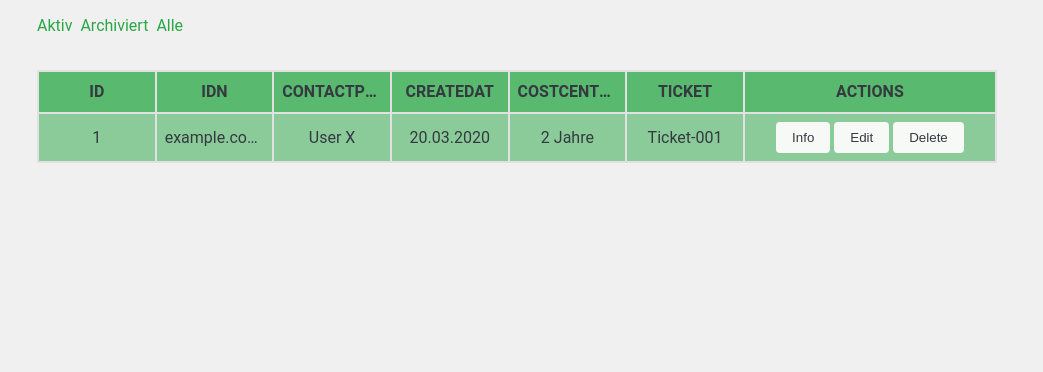
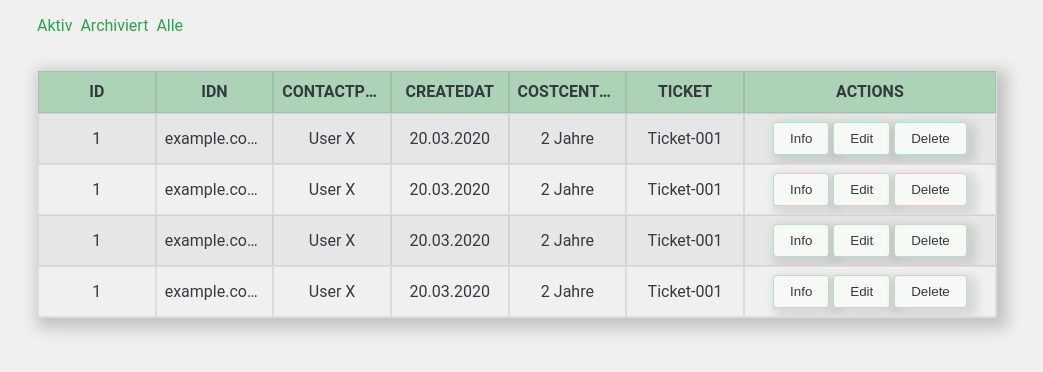
Before and after one commit to bajricadmir/verwaltungssystem-vanilla-html-css, a plain HTML site: page domains.html in a window 1280 px wide. Shown: the part 198-570 px from the top of the page, without its empty margins (123-1166 px from the left). Drawn offline with Linux system fonts and the light colour scheme.

Commit message:
Added CSS for table,btn ...

```diff
--- a/domains.css
+++ b/domains.css
@@ -5,7 +5,9 @@
   --dark-color: oklch(34.51% 0.0133 248.21);
   --btn-background-color: oklch(98% 0.0034 145.55);
   --nav-list-href-bgc: oklch(64.01% 0.1751 146.74 / 10.2%);
-  --table-border: oklch(0.91 0 0);
+  --table-border: oklch(29.23% 0 0 / 10%);
+  --table-th-bgc: oklch(64.01% 0.1751 146.74 / 30%);
+  --table-td-bgc: oklch(84.52% 0 0 / 30%);
 
   --font-size-base: 1rem;
   --font-family-base: "Roboto", sans-serif;
@@ -42,16 +44,6 @@ a {
 .centered {
   display: flex;
   align-items: center;
-}
-
-button {
-  background-color: var(--btn-background-color);
-  color: var(--dark-color);
-  border: none;
-  padding: calc(0.5 * var(--font-size-base)) calc(1 * var(--font-size-base));
-  border-radius: calc(0.25 * var(--font-size-base));
-  transition: background-color 0.1s ease-in-out;
-  cursor: pointer;
 }
 
 .header-logo {
@@ -105,6 +97,7 @@ button {
     min-width: calc(30 * var(--font-size-base));
     overflow-x: auto;
     margin-top: calc(2 * var(--font-size-base));
+    box-shadow: 5px 5px 15px 5px rgba(0, 0, 0, 0.2);
 
     table {
       width: 100%;
@@ -114,12 +107,32 @@ button {
       table-layout: fixed;
       border: 1px solid var(--table-border);
 
+      tr {
+        button {
+          background-color: var(--btn-background-color);
+          color: var(--dark-color);
+          padding: calc(0.5 * var(--font-size-base))
+            calc(1 * var(--font-size-base));
+          border: none;
+          border: 1px solid var(--table-th-bgc);
+          border-radius: calc(0.25 * var(--font-size-base));
+          transition: background-color 0.1s ease-in-out;
+          cursor: pointer;
+          box-shadow: 5px 5px 10px 5px rgba(0, 0, 0, 0.1);
+          transition: scale 0.1s ease-in-out;
+
+          &:hover {
+            transform: translateY(1px);
+          }
+        }
+      }
+
       tr:nth-child(odd) {
-        background-color: var(--success-color-50);
+        background-color: var(--table-td-bgc);
       }
 
       th {
-        background-color: var(--success-color-50);
+        background-color: var(--table-th-bgc);
         color: var(--dark-color);
         font-weight: 700;
         text-transform: uppercase;
@@ -156,7 +169,7 @@ button {
   transform: translate(-50%, -50%);
   padding: var(--font-size-base);
   border: 1px solid var(--dark-color);
-  border-radius: 5px;
+  border-radius: calc(0.5 * var(--font-size-base));
 }
 
 ::backdrop {
--- a/domains.html
+++ b/domains.html
@@ -86,6 +86,69 @@
                   </button>
                 </td>
               </tr>
+
+              <tr>
+                <td>1</td>
+                <td>example.com hier haben wir einen sehr grossen text</td>
+                <td>User X</td>
+                <td>20.03.2020</td>
+                <td>2 Jahre</td>
+                <td>Ticket-001</td>
+                <td>
+                  <button popovertarget="mypopover" popovertargetaction="show">
+                    Info
+                  </button>
+
+                  <button popovertarget="mypopover" popovertargetaction="show">
+                    Edit
+                  </button>
+                  <button popovertarget="mypopover" popovertargetaction="show">
+                    Delete
+                  </button>
+                </td>
+              </tr>
+
+              <tr>
+                <td>1</td>
+                <td>example.com hier haben wir einen sehr grossen text</td>
+                <td>User X</td>
+                <td>20.03.2020</td>
+                <td>2 Jahre</td>
+                <td>Ticket-001</td>
+                <td>
+                  <button popovertarget="mypopover" popovertargetaction="show">
+                    Info
+                  </button>
+
+                  <button popovertarget="mypopover" popovertargetaction="show">
+                    Edit
+                  </button>
+                  <button popovertarget="mypopover" popovertargetaction="show">
+                    Delete
+                  </button>
+                </td>
+              </tr>
+
+              <tr>
+                <td>1</td>
+                <td>example.com hier haben wir einen sehr grossen text</td>
+                <td>User X</td>
+                <td>20.03.2020</td>
+                <td>2 Jahre</td>
+                <td>Ticket-001</td>
+                <td>
+                  <button popovertarget="mypopover" popovertargetaction="show">
+                    Info
+                  </button>
+
+                  <button popovertarget="mypopover" popovertargetaction="show">
+                    Edit
+                  </button>
+                  <button popovertarget="mypopover" popovertargetaction="show">
+                    Delete
+                  </button>
+                </td>
+              </tr>
             </tbody>
           </table>
         </div>
```
